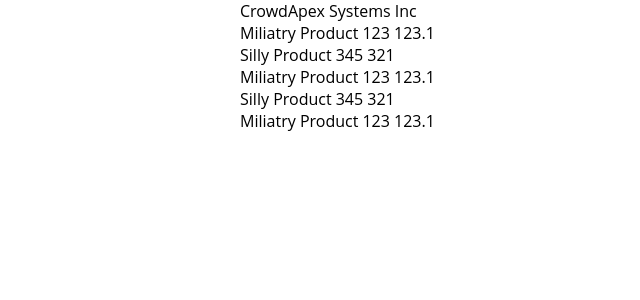
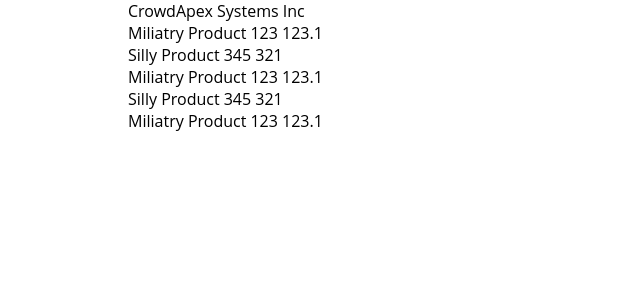
Before and after one commit to TanimMahbub/challenge_frontend, a PHP site: page / in a window 1280 px wide. Shown: the top 300 px of the page, without its empty margins (0-640 px from the left). Run offline with PHP 8.4, Linux system fonts and the light colour scheme.

Commit message:
Update styles.css

```diff
--- a/css/styles.css
+++ b/css/styles.css
@@ -12,7 +12,7 @@
 }
 
 body {
-    width: 800px;
+    width: 1024px;
     font-family: 'Open Sans', sans-serif;
     background: #fff;
     overflow-x: hidden !important;
```
